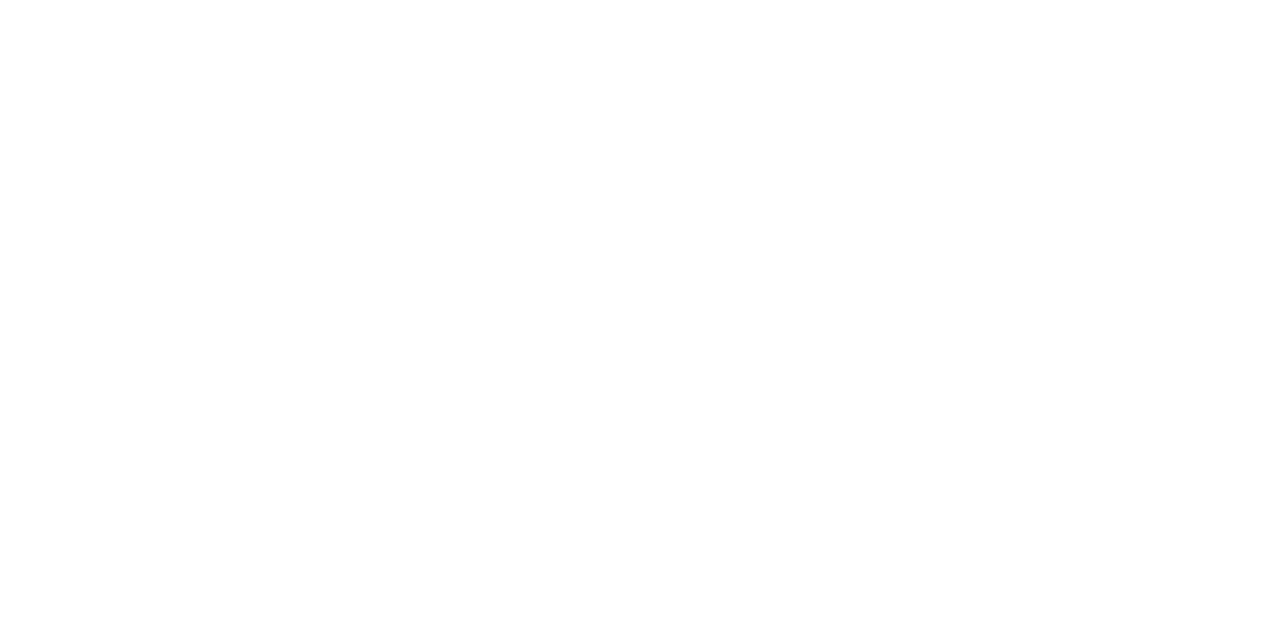
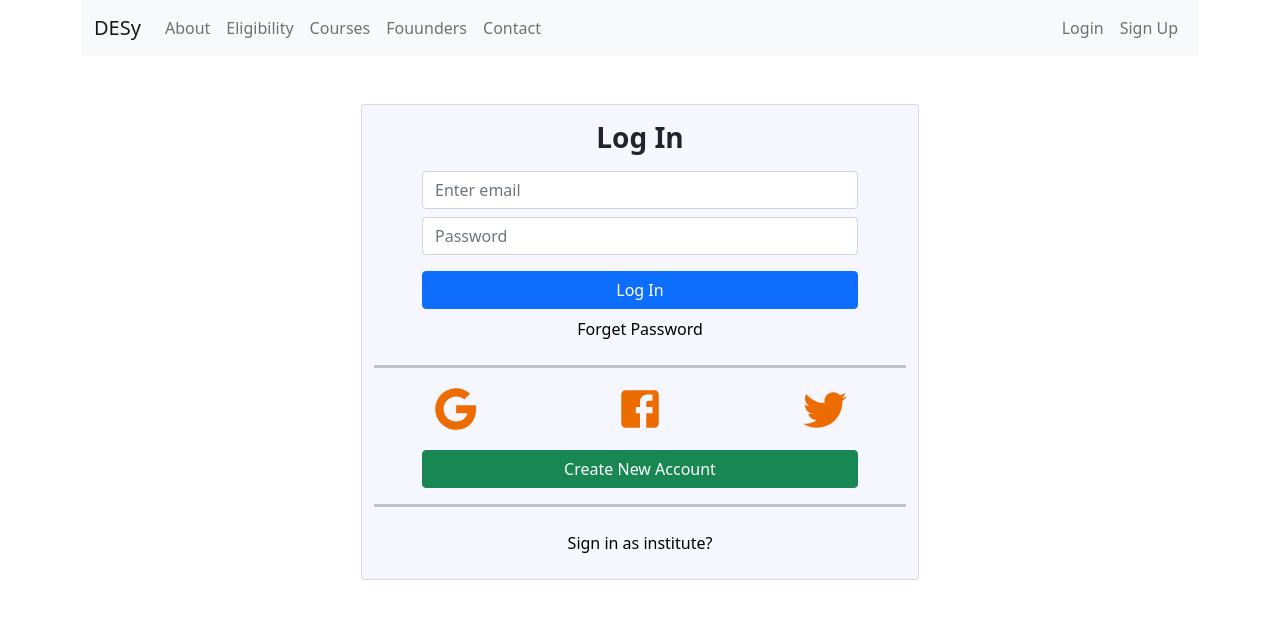
Before and after one commit to hitesh19426/des, a React (Create React App) app: page /student_signup in a window 1280 px wide. Before the commit this address had no page. Shown: the top 618 px of the page. Built offline with nearby package versions, Linux system fonts and the light colour scheme.

Commit message:
separated student and institute login and signup route

```diff
--- a/src/App.js
+++ b/src/App.js
@@ -7,8 +7,10 @@
 import CoursesPage from './routes/courses'
 import FoundersPage from './routes/founders'
 import ContactPage from './routes/contact'
-import LoginPage from './routes/login'
-import SignupPage from './routes/signup'
+import StudentLoginPage from './routes/student_login'
+import StudentSignupPage from './routes/student_signup'
+import InstituteLoginPage from './routes/institute_login'
+import InstituteSignupPage from './routes/institute_signup'
 
 function App() {
   return (
@@ -21,8 +23,10 @@
           <Route path = "courses" element = {<CoursesPage/>} />
           <Route path = "founders" element = {<FoundersPage />} />
           <Route path = "contact" element = {<ContactPage/>} />
-          <Route path = "login" element = {<LoginPage />} />
-          <Route path = "signup" element = {<SignupPage/>} />
+          <Route path = "student_login" element = {<StudentLoginPage />} />
+          <Route path = "institute_login" element = {<InstituteLoginPage />} />
+          <Route path = "student_signup" element = {<StudentSignupPage/>} />
+          <Route path = "institute_signup" element = {<InstituteSignupPage/>} />
         </Route>
       </Routes>
     </BrowserRouter>
--- a/src/components/mynavbar.jsx
+++ b/src/components/mynavbar.jsx
@@ -31,8 +31,8 @@
                   <Nav.Link href="/contact">Contact</Nav.Link>
                 </Nav>
                 <Nav>
-                  <Nav.Link href="/login">Login</Nav.Link>
-                  <Nav.Link eventKey={2} href="/signup">
+                  <Nav.Link href="/student_login">Login</Nav.Link>
+                  <Nav.Link eventKey={2} href="/student_signup">
                     Sign Up
                   </Nav.Link>
                   {/* <Button variant="primary" href="/login" > Sign Up </Button>{' '}
--- a/src/routes/courses.jsx
+++ b/src/routes/courses.jsx
@@ -58,7 +58,7 @@
                         <Row> <h1> Courses </h1> </Row>
                         <Row> <h6> We offer degress in varied discipline across colleges in India </h6> </Row>
                     </Col>
-                    <Col className="col-3  align-self-end mr-0">
+                    <Col className="col-3 align-self-end mr-0">
                         {/* <Button className="mt-auto mb-0"> Browse All </Button> */}
                         <Nav.Link href="#browse_all"> Browse All </Nav.Link>
                     </Col>
--- /dev/null
+++ b/src/routes/institute_login.jsx
@@ -0,0 +1,7 @@
+import React from 'react'
+
+export default function InstituteLogin() {
+  return (
+    <div>InstituteLogin</div>
+  )
+}
--- /dev/null
+++ b/src/routes/institute_signup.jsx
@@ -0,0 +1,7 @@
+import React from 'react'
+
+export default function InstituteSignupPage() {
+  return (
+    <div>InstituteSignupPage</div>
+  )
+}
--- a/src/routes/login.jsx
+++ /dev/null
@@ -1,62 +0,0 @@
-import React, {useState} from 'react'
-import GoogleIcon from '@mui/icons-material/Google';
-import FacebookIcon from '@mui/icons-material/Facebook';
-import TwitterIcon from '@mui/icons-material/Twitter';
-
-import {Form, Container, Button, Row, Col, Card, Nav} from 'react-bootstrap'
-
-export default function LoginPage(props) {
-
-    return (
-        <Card className="mt-5" background-color="powderblue !important">
-            <Container>
-                <Form className="mt-3 mb-3">
-                    <Form.Group as={Col} className="justify-content-center" controlId="">
-                        <Row className="col-3 h3">
-                            <Form.Label > Log In </Form.Label>
-                        </Row>
-                    </Form.Group>
-
-                    <Form.Group as={Col} className="mb-2 mx-3" controlId="formBasicEmail">
-                        <Form.Label> Email address </Form.Label>
-                        <Form.Control type="email" placeholder="Enter email" />
-                    </Form.Group>
-
-                    <Form.Group as={Col} className="mb-3 mx-3 mr-3" controlId="formBasicPassword">
-                        <Form.Label> Password </Form.Label>
-                        <Form.Control type="password" placeholder="Password" />
-                    </Form.Group>
-
-                    <Row className="px-3">
-                        <Button className="" variant="primary" type="submit"> Log In </Button>
-                    </Row>
-
-                    <Row className="align-content-center">
-                        <Nav.Link href="#home">Forget Password</Nav.Link>
-                    </Row>
-
-                    <hr style={{ color: 'black', backgroundColor: 'black', height: 5}} />
-
-                    <Row className="justify-content-center">
-                        <Col> <GoogleIcon> </GoogleIcon> </Col>
-                        <Col> <FacebookIcon></FacebookIcon> </Col>
-                        <Col> <TwitterIcon> </TwitterIcon> </Col>
-                    </Row>
-
-                    <Row className="px-3">
-                        <Button>
-                            Create New Account
-                        </Button>
-                    </Row>
-
-                    <hr style={{ color: 'black', backgroundColor: 'black', height: 5}} />
-
-                    <Row>
-                        <Nav.Link href="#home">Active</Nav.Link>
-                    </Row>
-
-                </Form>
-            </Container>
-        </Card>
-    )
-}
--- /dev/null
+++ b/src/routes/student_login.jsx
@@ -0,0 +1,68 @@
+import React, {useState} from 'react'
+import GoogleIcon from '@mui/icons-material/Google';
+import FacebookIcon from '@mui/icons-material/Facebook';
+import TwitterIcon from '@mui/icons-material/Twitter';
+
+import {Form, Container, Button, Row, Col, Card, Nav} from 'react-bootstrap'
+
+export default function StudentLoginPage(props) {
+
+    return (
+        <Card className="mt-5 mx-auto col-6" style={{'background-color': '#F6F6FF'}} >
+            <Container className="">
+                <Col>
+                    <Form className="mt-3 mb-3">
+                        <Form.Group as={Col} className="text-center" controlId="">
+                            <Row className="h3">
+                                <Form.Label > <b> Log In </b> </Form.Label>
+                            </Row>
+                        </Form.Group>
+
+                        <Form.Group as={Col} className="mb-2 mx-5" controlId="formBasicEmail">
+                            {/* <Form.Label> Email address </Form.Label> */}
+                            <Form.Control type="email" placeholder="Enter email" className="sz" />
+                        </Form.Group>
+
+                        <Form.Group as={Col} className="mb-3 mx-5" controlId="formBasicPassword">
+                            {/* <Form.Label> Password </Form.Label> */}
+                            <Form.Control type="password" placeholder="Password" />
+                        </Form.Group>
+
+                        <Row className="mx-5">
+                            <Button className="" variant="primary" type="submit"> Log In </Button>
+                        </Row>
+
+                        <Row className="text-center">
+                            <Nav.Link href="#home" style={{color: 'black'}}>Forget Password</Nav.Link>
+                        </Row>
+
+                        <hr style={{height: 3}} />
+
+                        <Row className="text-center mb-3" >
+                            <Col className="" >
+                                <GoogleIcon sx={{fontSize:50}} color="warning" />
+                            </Col>
+                            <Col className="" >
+                                <FacebookIcon sx={{fontSize:50}} color="warning" />
+                            </Col>
+                            <Col className="" >
+                                <TwitterIcon sx={{fontSize:50}} color="warning" />
+                            </Col>
+                        </Row>
+
+                        <Row className="mx-5">
+                            <Button variant='success'> Create New Account </Button>
+                        </Row>
+
+                        <hr style={{height: 3}} />
+
+                        <Row className="text-center">
+                            <Nav.Link href="#home" style={{color: 'black'}} > Sign in as institute? </Nav.Link>
+                        </Row>
+
+                    </Form>
+                </Col>
+            </Container>
+        </Card>
+    )
+}
--- /dev/null
+++ b/src/routes/student_signup.jsx
@@ -0,0 +1,66 @@
+import React from 'react'
+import {Card, Form, Container, Col, Row, Button, Nav} from 'react-bootstrap'
+import GoogleIcon from '@mui/icons-material/Google';
+import FacebookIcon from '@mui/icons-material/Facebook';
+import TwitterIcon from '@mui/icons-material/Twitter';
+
+export default function StudentSignupPage() {
+  return (
+    <Card className="mt-5 mx-auto col-6" style={{'background-color': '#F6F6FF'}} >
+            <Container className="">
+                <Col>
+                    <Form className="mt-3 mb-3">
+                        <Form.Group as={Col} className="text-center" controlId="">
+                            <Row className="h3">
+                                <Form.Label > <b> Log In </b> </Form.Label>
+                            </Row>
+                        </Form.Group>
+
+                        <Form.Group as={Col} className="mb-2 mx-5" controlId="formBasicEmail">
+                            {/* <Form.Label> Email address </Form.Label> */}
+                            <Form.Control type="email" placeholder="Enter email" className="sz" />
+                        </Form.Group>
+
+                        <Form.Group as={Col} className="mb-3 mx-5" controlId="formBasicPassword">
+                            {/* <Form.Label> Password </Form.Label> */}
+                            <Form.Control type="password" placeholder="Password" />
+                        </Form.Group>
+
+                        <Row className="mx-5">
+                            <Button className="" variant="primary" type="submit"> Log In </Button>
+                        </Row>
+
+                        <Row className="text-center">
+                            <Nav.Link href="#home" style={{color: 'black'}}>Forget Password</Nav.Link>
+                        </Row>
+
+                        <hr style={{height: 3}} />
+
+                        <Row className="text-center mb-3" >
+                            <Col className="" >
+                                <GoogleIcon sx={{fontSize:50}} color="warning" />
+                            </Col>
+                            <Col className="" >
+                                <FacebookIcon sx={{fontSize:50}} color="warning" />
+                            </Col>
+                            <Col className="" >
+                                <TwitterIcon sx={{fontSize:50}} color="warning" />
+                            </Col>
+                        </Row>
+
+                        <Row className="mx-5">
+                            <Button variant='success'> Create New Account </Button>
+                        </Row>
+
+                        <hr style={{height: 3}} />
+
+                        <Row className="text-center">
+                            <Nav.Link href="#home" style={{color: 'black'}} > Sign in as institute? </Nav.Link>
+                        </Row>
+
+                    </Form>
+                </Col>
+            </Container>
+        </Card>
+  )
+}
```
